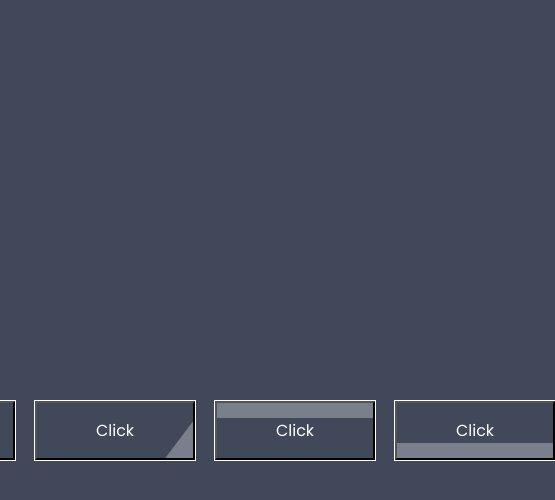
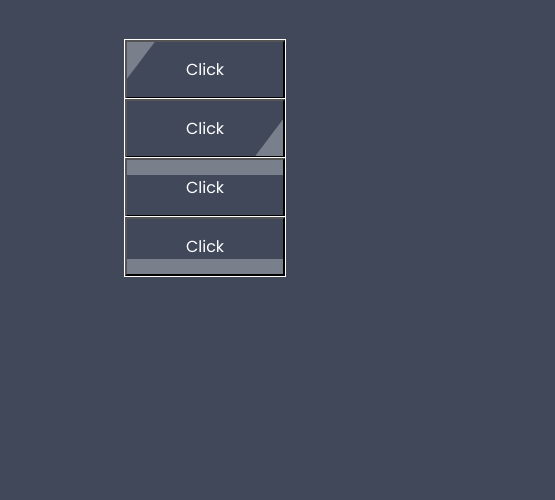
Before and after one commit to Davlemecreant/dropdown, a plain HTML site: page index.html in a window 390 px wide. Shown: the whole page, 555 px wide, since content can reach past the window. Drawn offline with Linux system fonts and the light colour scheme.

Commit message:
Update style.css

```diff
--- a/style.css
+++ b/style.css
@@ -187,3 +187,18 @@ body
 .menubtn4:hover:before {
   bottom: 72%;
 }
+
+@media only screen and (max-width: 500px)
+{
+     body
+   {
+    margin: auto;
+    min-height: auto;
+   }
+
+    .container
+    {
+
+        flex-direction: column;
+        padding: 40px;
+    }
```
